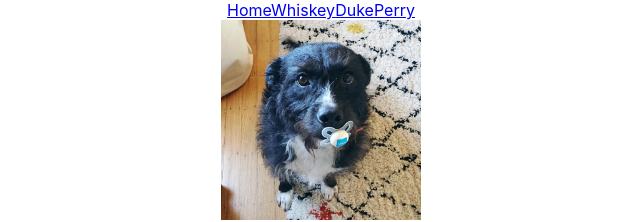
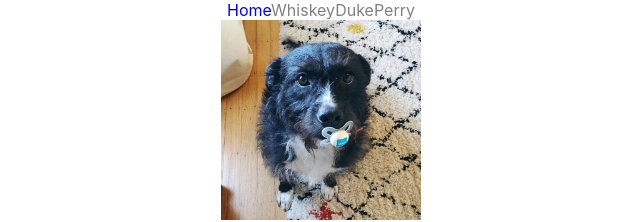
Before and after one commit to danjzych/react-router-dogfinder, a React (Create React App) app: page / in a window 1280 px wide. Shown: the top 222 px of the page, without its empty margins (319-959 px from the left). Built offline with nearby package versions, Linux system fonts and the light colour scheme; data requests are answered from the project's data file; the HTML template or start-up script is replaced by a standard one.

Commit message:
Added Nav Functionality and refactored getting dog data

```diff
--- a/src/App.js
+++ b/src/App.js
@@ -8,6 +8,7 @@ import { getDogData } from "./utils/dogData";
 function App() {
   const [dogs, setDogs] = useState([]);
   const [isLoaded, setIsLoaded] = useState(false);
+  const [currentDog, setCurrentDog] = useState({});
 
   async function getData() {
     const data = await getDogData();
@@ -15,19 +16,21 @@ function App() {
     setIsLoaded(true);
   }
 
+  function selectDog(dog) {
+    setCurrentDog(dog);
+  }
+
   if (!isLoaded) {
     getData();
 
-    return (
-      <h1>Dogs are Loading...</h1>
-    );
+    return <h1>Dogs are Loading...</h1>;
   }
 
   return (
     <div className="App">
       <BrowserRouter>
-        <Nav dogs={dogs} />
-        <RouteList dogs={dogs} />
+        <Nav dogs={dogs} selectDog={selectDog} />
+        <RouteList dogs={dogs} selectDog={selectDog} currentDog={currentDog} />
       </BrowserRouter>
     </div>
   );
--- a/src/DogDetails.js
+++ b/src/DogDetails.js
@@ -2,11 +2,7 @@ import React from "react";
 
 import { useParams } from "react-router-dom";
 
-function DogDetails({ dogs }) {
-  const { name } = useParams();
-
-  const dog = dogs.filter((dog) => dog.name === name)[0];
-
+function DogDetails({ dog }) {
   return (
     <>
       <div>
--- a/src/DogList.js
+++ b/src/DogList.js
@@ -1,7 +1,7 @@
 import React, { useState } from "react";
 import { Link } from "react-router-dom";
 
-function DogList({ dogs }) {
+function DogList({ dogs, selectDog }) {
   return (
     <div>
       {dogs.map((dog) => (
@@ -9,7 +9,9 @@ function DogList({ dogs }) {
           <div>
             <img src={`/${dog.src}.jpg`} width="200px" />
           </div>
-          <Link to={`/dogs/${dog.name}`}> {dog.name} </Link>
+          <Link to={`/dogs/${dog.name}`} onClick={() => selectDog(dog)}>
+            {dog.name}
+          </Link>
         </div>
       ))}
     </div>
--- a/src/Nav.css
+++ b/src/Nav.css
@@ -0,0 +1,8 @@
+.Nav a {
+  color: grey;
+  text-decoration: none;
+}
+
+.Nav a.active {
+  color: blue;
+}
--- a/src/Nav.js
+++ b/src/Nav.js
@@ -1,12 +1,15 @@
 import React from "react";
 import { NavLink } from "react-router-dom";
+import "./Nav.css";
 
-function Nav({ dogs }) {
+function Nav({ dogs, selectDog }) {
   return (
-    <nav>
+    <nav className="Nav">
       <NavLink to="/">Home</NavLink>
       {dogs.map((dog) => (
-        <NavLink to={`/dogs/${dog.name}`}>{dog.name}</NavLink>
+        <NavLink to={`/dogs/${dog.name}`} onClick={() => selectDog(dog)}>
+          {dog.name}
+        </NavLink>
       ))}
     </nav>
   );
--- a/src/RouteList.js
+++ b/src/RouteList.js
@@ -2,11 +2,11 @@ import { Routes, Route, Navigate } from "react-router-dom";
 import DogList from "./DogList";
 import DogDetails from "./DogDetails";
 
-function RouteList({ dogs }) {
+function RouteList({ dogs, selectDog, currentDog }) {
   return (
     <Routes>
-      <Route element={<DogList dogs={dogs} />} path="/" />
-      <Route element={<DogDetails dogs={dogs} />} path="/dogs/:name" />
+      <Route element={<DogList dogs={dogs} selectDog={selectDog} />} path="/" />
+      <Route element={<DogDetails dog={currentDog} />} path="/dogs/:name" />
       <Route element={<Navigate to="/" />} path="*" />
     </Routes>
   );
```
